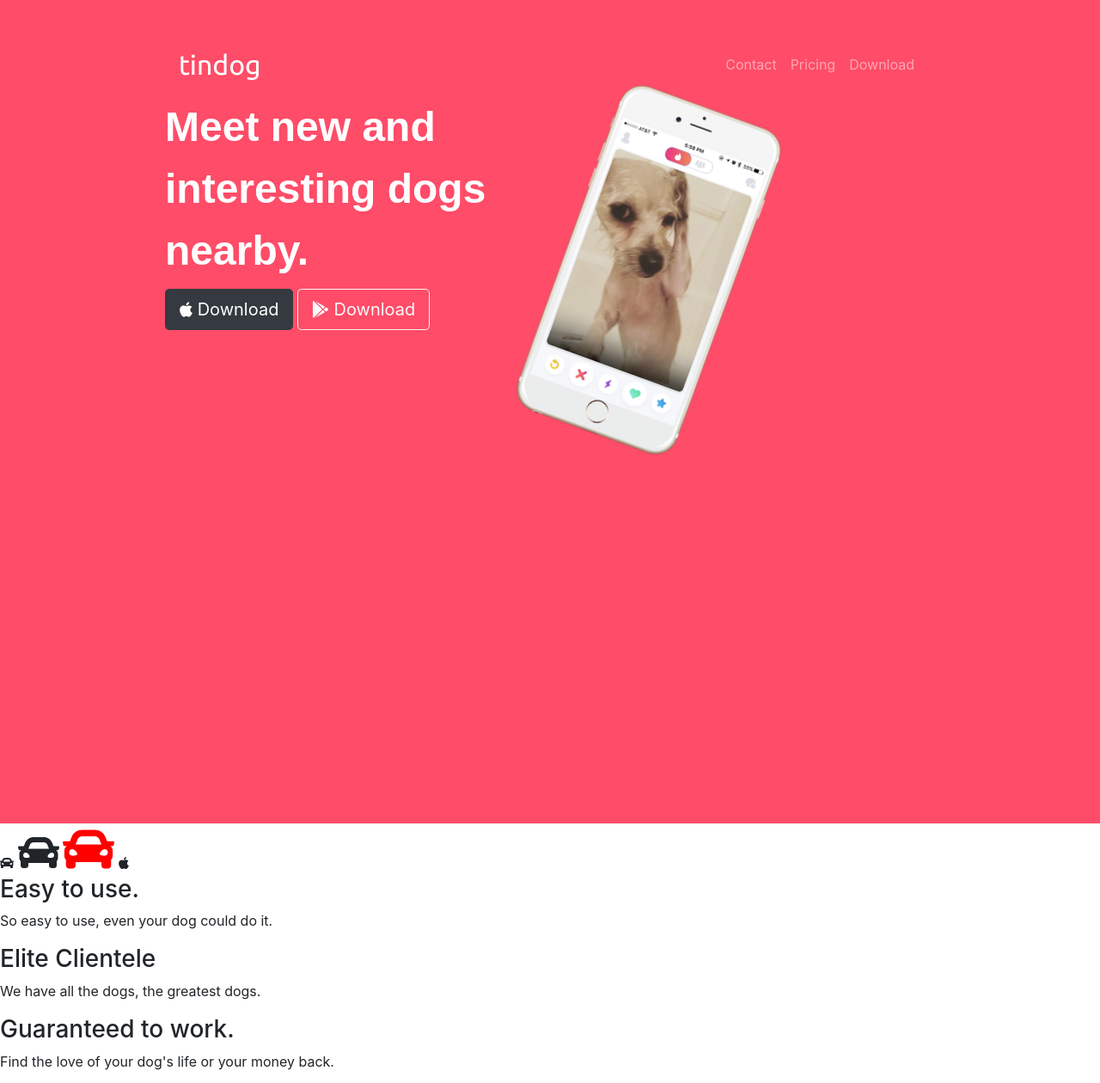
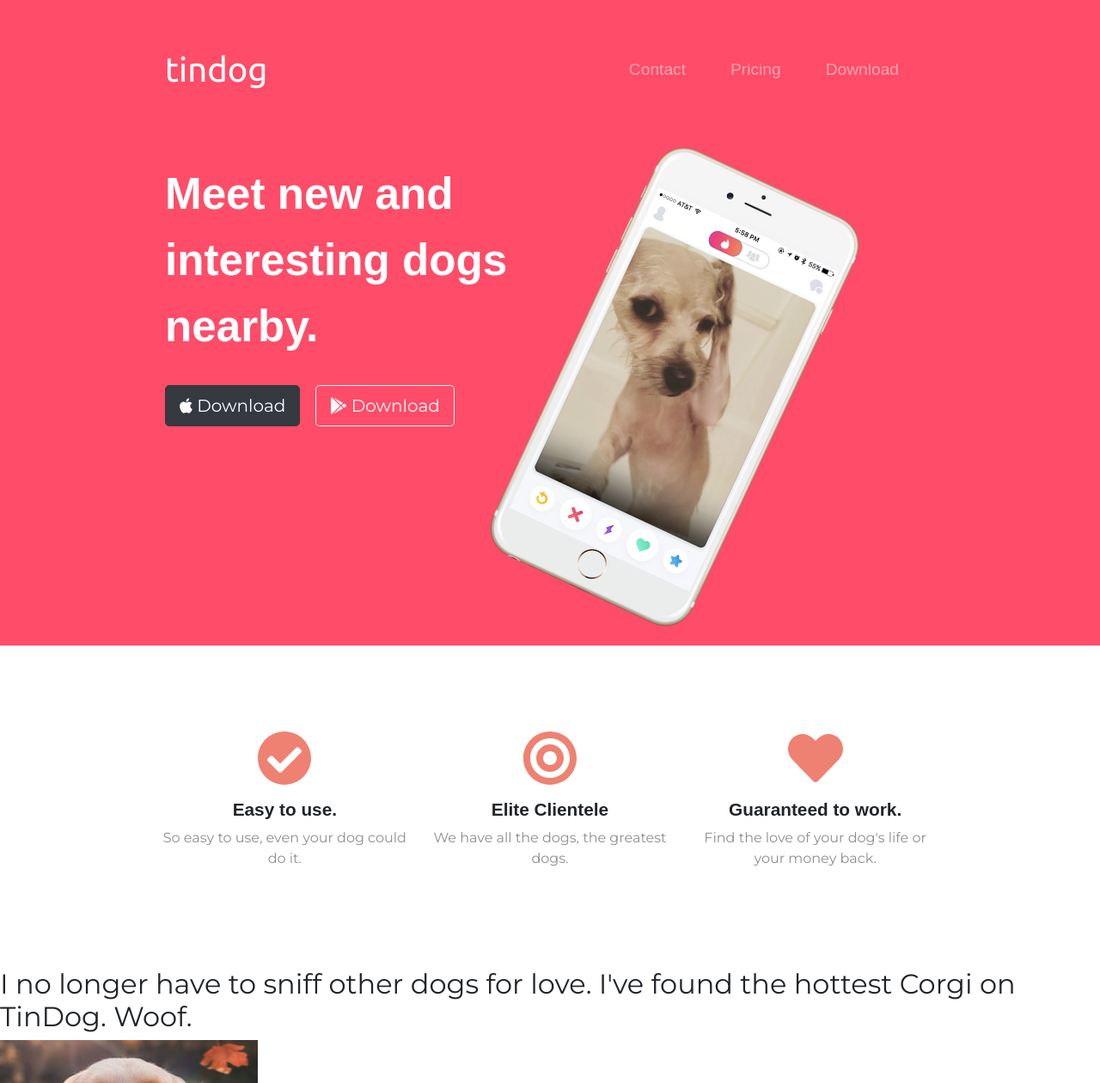
Before and after one commit to peoplewithnolife/TinDog, a plain HTML site: page index.html in a window 1280 px wide. Shown: the top 1260 px of the page at 86% size. Drawn offline with nearby package versions, Linux system fonts and the light colour scheme.

Commit message:
Bootstrap Intro

```diff
--- a/css/styles.css
+++ b/css/styles.css
@@ -1,24 +1,38 @@
+body {
+  font-family: 'Montserrat', sans-serif;
+}
 
 h1 {
-  color: white;
   font-family: 'Montserrat-Black', sans-serif;
-  font-size: 3rem;
+  font-size: 3.2rem;
   font-weight: 900;
   line-height: 1.5;
 }
 
-nav {
-  padding-bottom: 150px;
+.navbar {
+  padding-bottom: 4.5rem;
+  padding-left: 0;
 }
 .navbar-brand {
   font-family: 'Ubuntu', sans-serif;
-  font-size: 2rem;
+  font-size: 2.5rem;
+}
+.nav-item {
+  padding-left: 18px;
+  padding-right: 18px;
+}
+.nav-link {
+  font-size: 1.2rem;
+  font-family: "Montserrat-Light", sans-serif;
 }
 
+.download-btn {
+  margin: 5% 3% 5% 0;
+}
 .phone-img {
-   height: 50%;
-   width: auto;
-   transform: rotate(20deg);
+   height: auto;
+   width: 60%;
+   transform: rotate(25deg);
 }
 
 .container-fluid {
@@ -26,7 +40,36 @@
 }
 #title {
   background-color: #FF4C68;
+  color: white;
   /*font-family: 'Ubuntu', sans-serif;*/
   /*font-family: 'Montserrat', sans-serif;*/
   /*font-weight: 700;*/
 }
+
+#features {
+  padding: 7% 15% 7% 15%;
+}
+
+.feature-box {
+  text-align: center;
+  padding: 1%;
+}
+.feature-icon {
+  color:#EF8172;
+  /* font-size:2.5rem; */
+  margin-bottom: 1rem;
+}
+.feature-icon:hover {
+  color:#FF4C68;
+}
+
+.feature-h3 {
+  font-family: "Montserrat-bold", sans-serif;
+  font-size: 1.3rem;
+  font-weight: 900;
+  padding-top: 0;
+}
+
+.feature-p {
+  color: #8F8F8F;
+}
--- a/index.html
+++ b/index.html
@@ -15,6 +15,7 @@
   <script src="https://code.jquery.com/jquery-3.4.1.slim.min.js" integrity="sha384-J6qa4849blE2+poT4WnyKhv5vZF5SrPo0iEjwBvKU7imGFAV0wwj1yYfoRSJoZ+n" crossorigin="anonymous"></script>
   <script src="https://cdn.jsdelivr.net/npm/popper.js@1.16.0/dist/umd/popper.min.js" integrity="sha384-Q6E9RHvbIyZFJoft+2mJbHaEWldlvI9IOYy5n3zV9zzTtmI3UksdQRVvoxMfooAo" crossorigin="anonymous"></script>
   <script src="https://stackpath.bootstrapcdn.com/bootstrap/4.4.1/js/bootstrap.min.js" integrity="sha384-wfSDF2E50Y2D1uUdj0O3uMBJnjuUD4Ih7YwaYd1iqfktj0Uod8GCExl3Og8ifwB6" crossorigin="anonymous"></script>
+
 <body>
   <section id="title">
     <div class="container-fluid">
@@ -47,8 +48,8 @@
       <div class="row">
         <div class="col-lg-6">
           <h1>Meet new and interesting dogs nearby.</h1>
-          <button type="button" class="btn btn-dark btn-lg"><i class="fab fa-apple"></i> Download</button>
-          <button type="button" class="btn btn btn-outline-light btn-lg"><i class="fab fa-google-play"></i> Download</button>
+          <button type="button" class="btn btn-dark btn-lg download-btn"><i class="fab fa-apple"></i> Download</button>
+          <button type="button" class="btn btn btn-outline-light btn-lg download-btn"><i class="fab fa-google-play"></i> Download</button>
         </div>
         <div class="col-lg-6">
           <img class="phone-img" src="images/iphone6.png" alt="iphone-mockup">
@@ -61,19 +62,26 @@
   <!-- Features -->
 
   <section id="features">
-    <i class="fa fa-car"></i>
-    <i class="fa fa-car" style="font-size:48px;"></i>
-    <i class="fa fa-car" style="font-size:60px;color:red;"></i>
-    <i class="fab fa-apple"></i>
-    <h3>Easy to use.</h3>
-    <p>So easy to use, even your dog could do it.</p>
+    <div class="row">
+      <div class="feature-box col-lg-4">
+        <i class="fas fa-check-circle fa-4x feature-icon"></i>
+        <h3 class="feature-h3">Easy to use.</h3>
+        <p  class="feature-p">So easy to use, even your dog could do it.</p>
+      </div>
 
-    <h3>Elite Clientele</h3>
-    <p>We have all the dogs, the greatest dogs.</p>
+      <div class="feature-box col-lg-4">
+        <i class="fas fa-bullseye fa-4x feature-icon"></i>
+        <h3 class="feature-h3">Elite Clientele</h3>
+        <p class="feature-p">We have all the dogs, the greatest dogs.</p>
+      </div>
 
-    <h3>Guaranteed to work.</h3>
-    <p>Find the love of your dog's life or your money back.</p>
+      <div class="feature-box col-lg-4">
+        <i class="fas fa-heart fa-4x feature-icon"></i>
+        <h3 class="feature-h3">Guaranteed to work.</h3>
+        <p class="feature-p">Find the love of your dog's life or your money back.</p>
+      </div>
 
+    </div>
   </section>
 
 
@@ -149,6 +157,10 @@
   </section>
 
 
+  <i class="fa fa-car"></i>
+  <i class="fa fa-car" style="font-size:48px;"></i>
+  <i class="fa fa-car" style="font-size:60px;color:red;"></i>
+  <i class="fab fa-apple"></i>
   <!-- Footer -->
 
   <footer id="footer">
```
